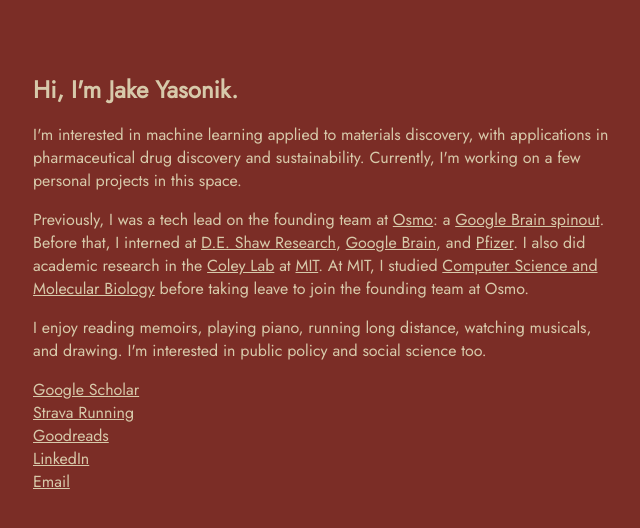
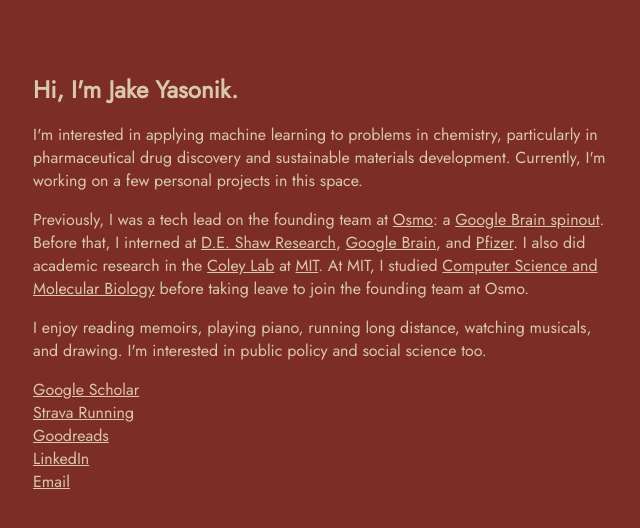
Before and after one commit to jyasonik/jyasonik.github.io, a plain HTML site: page index.html in a window 1280 px wide. Shown: the whole page, without its empty margins (319-959 px from the left). Drawn offline with Linux system fonts and the light colour scheme.

Commit message:
Reworded introduction

```diff
--- a/index.html
+++ b/index.html
@@ -15,9 +15,9 @@
 		<h1>Hi, I'm Jake Yasonik.</h1>
 
 		<p>
-		I'm interested in machine learning applied to materials discovery, with applications in
-		pharmaceutical drug discovery and sustainability. Currently, I'm working on a few personal
-		projects in this space.
+                I'm interested in applying machine learning to problems in chemistry, particularly in
+                pharmaceutical drug discovery and sustainable materials development. Currently, I'm working
+                on a few personal projects in this space.
 		</p>
 
 		<p>
```
